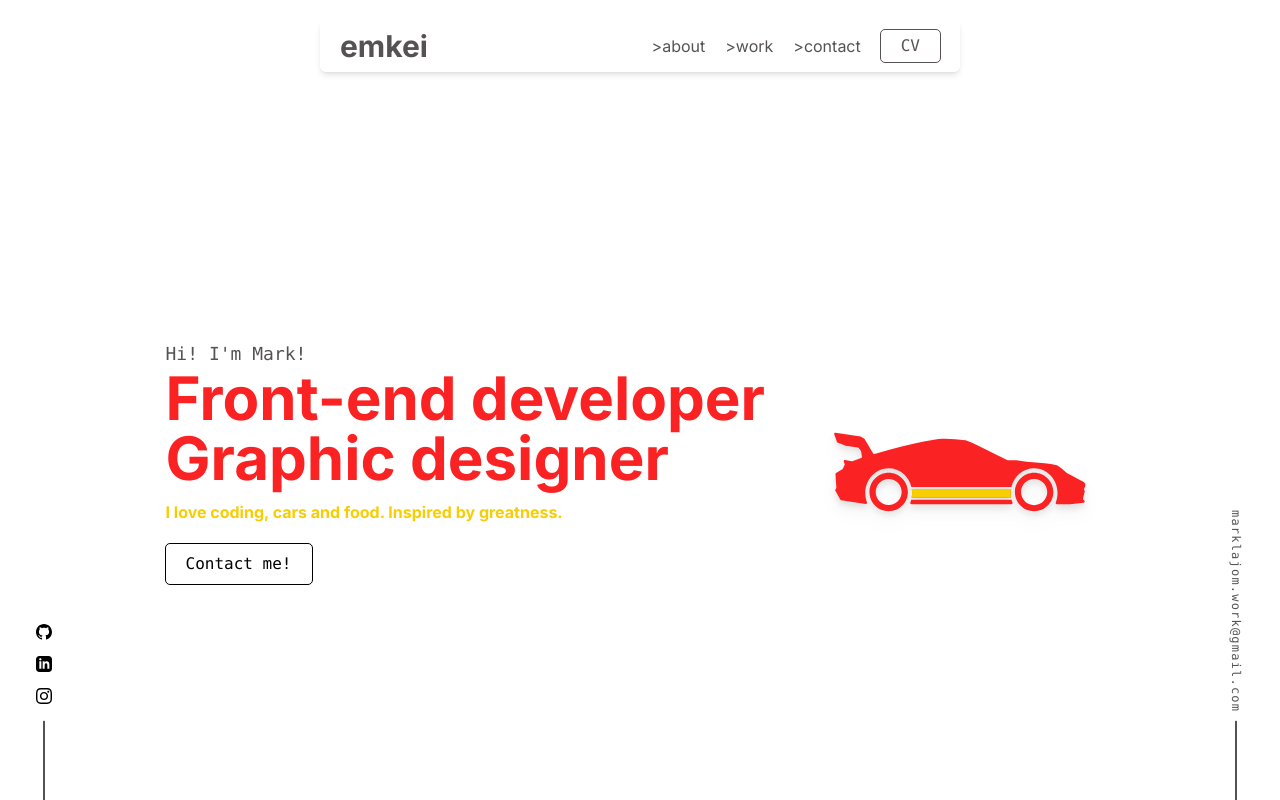
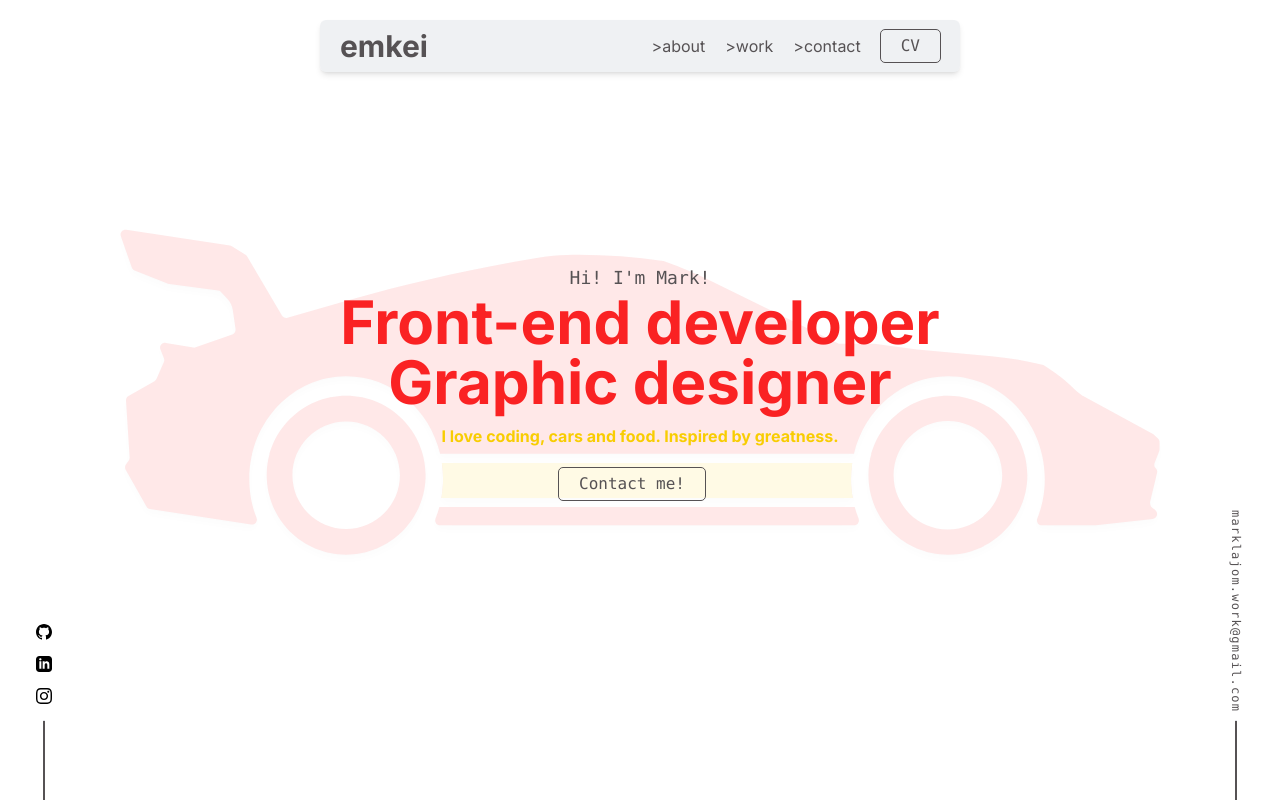
Before and after one commit to emkeiboii/Mark-Lajom-2, a React (Vite) app in the folder reactjs-portfolio/: page / in a window 1280 px wide. Both pictures are taken after a click on the button "confirm". Shown: the top 800 px of the page. Built offline with nearby package versions, Linux system fonts and the light colour scheme.

Commit message:
add fixes to hero and navbar

```diff
--- a/reactjs-portfolio/package.json
+++ b/reactjs-portfolio/package.json
@@ -12,6 +12,7 @@
   "dependencies": {
     "react": "^18.2.0",
     "react-dom": "^18.2.0",
+    "react-reveal": "^1.2.2",
     "react-scroll": "^1.9.0",
     "react-spinners": "^0.13.8"
   },
--- a/reactjs-portfolio/src/components/Hero.jsx
+++ b/reactjs-portfolio/src/components/Hero.jsx
@@ -1,15 +1,16 @@
 /* eslint-disable react/prop-types */
+import { Fade } from "react-reveal";
 import { Link } from "react-scroll";
 
 export default function Hero({ primary, secondary }) {
   return (
     <div
       id="hero"
-      className=" flex items-center justify-center h-screen gap-10"
+      className=" flex items-center justify-center mt-48 mb-32 gap-10"
     >
-      <div className="text-left">
+      <Fade>
+        <div className="text-center">
           <h2 className="font-mono text-dark text-lg">Hi! I&apos;m Mark!</h2>
-
           <h2
             style={{ color: primary }}
             className="font-extrabold text-4xl md:text-5xl lg:text-6xl mb-3 text-dark"
@@ -19,7 +20,7 @@ export default function Hero({ primary, secondary }) {
           <p style={{ color: secondary }} className="font-bold">
             I love coding, cars and food. Inspired by greatness.
           </p>
-        <button className="font-mono outline  outline-1 rounded text-lavender py-2 px-5 hover:bg-lavender hover:bg-opacity-20 duration-200 ease-out my-5 mr-4">
+          <button className="outline outline-1 rounded text-dark py-1 px-5 hover:opacity-50 duration-200 ease-in-out font-mono my-5 mr-4">
             <Link
               to="contact"
               spy={true}
@@ -34,13 +35,14 @@ export default function Hero({ primary, secondary }) {
             CV
           </button>
         </div>
-      <div className="">
+
+        <div className="absolute -z-10 ">
           <svg
             id="Layer_1"
             data-name="Layer 1"
             xmlns="http://www.w3.org/2000/svg"
             viewBox="0 0 1264.12 849.81"
-          className="h-52 drop-shadow-lg"
+            className="w-screen drop-shadow-lg opacity-10"
           >
             <path
               d="M436.4,494.74h0c.76,5.15,1.16,10.43,1.16,15.81,0,6.4-.57,12.66-1.64,18.73h406.19s0,0,0,0c-1.07-6.07-1.64-12.33-1.64-18.74,0-5.38.4-10.66,1.16-15.81,0,0,0,0,0,0h-405.24Z"
@@ -70,6 +72,7 @@ export default function Hero({ primary, secondary }) {
             </g>
           </svg>
         </div>
+      </Fade>
     </div>
   );
 }
--- a/reactjs-portfolio/src/components/Navbar.jsx
+++ b/reactjs-portfolio/src/components/Navbar.jsx
@@ -1,6 +1,7 @@
 /* eslint-disable no-unused-vars */
 import { Link } from "react-scroll";
 import { useScrollDirection } from "../hooks/useScrollDirection";
+import { Fade } from "react-reveal";
 
 // eslint-disable-next-line react/prop-types
 export default function Navbar({ primary, secondary }) {
@@ -11,12 +12,13 @@ export default function Navbar({ primary, secondary }) {
     <div
       className={`${
         scrollDirection === "down" ? "-top-24" : "top-0"
-      } items-center gap-10 transition-all duration-500 backdrop-filter backdrop-blur-lg bg-opacity-5 shadow-md flex justify-between sticky mx-10 md:mx-72 lg:mx-80 mt-5 px-5 py-2 rounded-md
-       bg-white z-50`}
+      } items-center gap-10 transition-all duration-500 backdrop-filter backdrop-blur-lg shadow-md flex justify-between sticky mx-10 md:mx-72 lg:mx-80 mt-5 px-5 py-2 rounded-md
+     bg-slate-500 bg-opacity-10 z-50`}
     >
+      <Fade>
         <Link
           to="hero"
-        className={`text-xl text-dark md:text-2xl lg:text-3xl font-bold cursor-pointer hover:text-opacity-80 duration-200 ease-in-out`}
+          className={`text-xl text-dark md:text-2xl lg:text-3xl font-bold cursor-pointer hover:opacity-50 duration-200 ease-in-out`}
           spy={true}
           smooth={true}
           offset={-100}
@@ -25,17 +27,23 @@ export default function Navbar({ primary, secondary }) {
           emkei
         </Link>
         <ul className="flex gap-5 items-center">
-        <li className="duration-300 ease-in-out text-dark cursor-pointer hover:opacity-80">
-          <Link to="about" spy={true} smooth={true} offset={50} duration={500}>
+          <li className="duration-300 ease-in-out text-dark cursor-pointer hover:opacity-50">
+            <Link
+              to="about"
+              spy={true}
+              smooth={true}
+              offset={50}
+              duration={500}
+            >
               <span>&gt;</span>about
             </Link>
           </li>
-        <li className="hover:text-dark duration-200 ease-in-out text-dark cursor-pointer hover:opacity-80">
+          <li className="hover:text-dark duration-200 ease-in-out text-dark cursor-pointer hover:opacity-50">
             <Link to="work" spy={true} smooth={true} offset={50} duration={500}>
               <span>&gt;</span>work
             </Link>
           </li>
-        <li className="hover:text-dark duration-200 ease-in-out text-dark cursor-pointer hover:opacity-80">
+          <li className="hover:text-dark duration-200 ease-in-out text-dark cursor-pointer hover:opacity-50">
             <Link
               to="contact"
               spy={true}
@@ -47,11 +55,12 @@ export default function Navbar({ primary, secondary }) {
             </Link>
           </li>
           <li>
-          <button className="outline outline-1 rounded text-dark py-1 px-5 hover:bg-white hover:text-dark hover:bg-opacity-20 duration-200 ease-out font-mono hidden lg:block">
+            <button className="outline outline-1 rounded text-dark py-1 px-5 hover:opacity-50 duration-200 ease-in-out font-mono hidden lg:block">
               CV
             </button>
           </li>
         </ul>
+      </Fade>
     </div>
   );
 }
```
Lines whose indentation alone changed are shown as unchanged.
